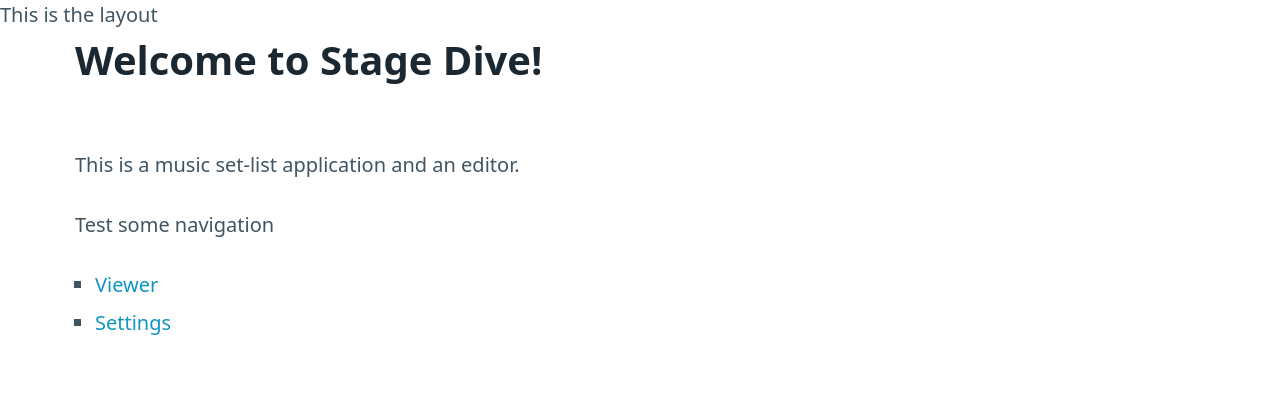
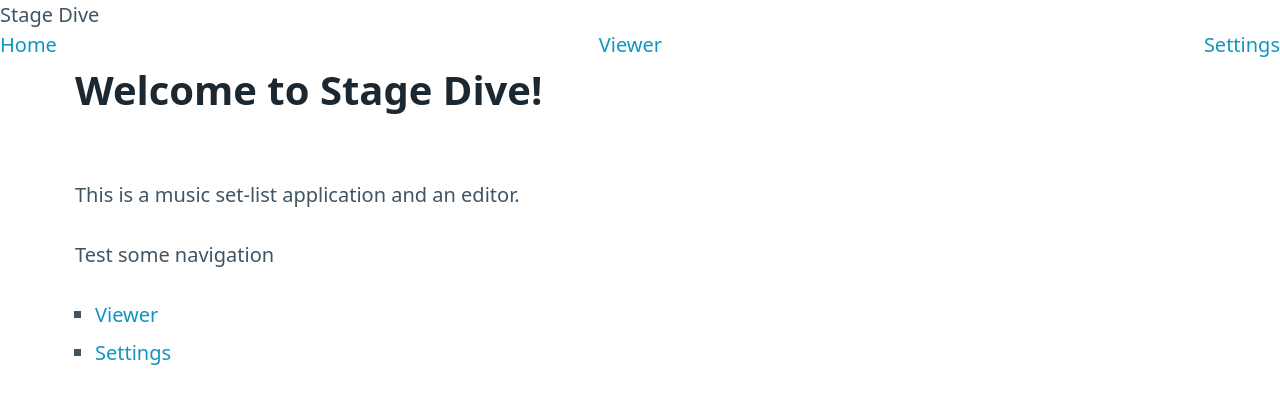
Before and after one commit to alensiljak/stage-dive-sveltekit, a SvelteKit app: page / in a window 1280 px wide. Shown: the top 404 px of the page. Built offline with nearby package versions, Linux system fonts and the light colour scheme.

Commit message:
adding a score sheet

```diff
--- a/src/routes/+layout.svelte
+++ b/src/routes/+layout.svelte
@@ -2,7 +2,13 @@
 	import '@picocss/pico/css/pico.css';
 </script>
 
-<header>This is the layout</header>
+<header>Stage Dive</header>
+
+<nav>
+    <a href="/">Home</a>
+    <a href="/viewer">Viewer</a>
+    <a href="/settings">Settings</a>
+  </nav>
 
 <main class="container">
 	<slot />
--- /dev/null
+++ b/src/routes/viewer/+layout.svelte
@@ -0,0 +1 @@
+<slot />
```
Also changed, not shown: src/routes/viewer/+page.svelte (+22 -3 lines).
